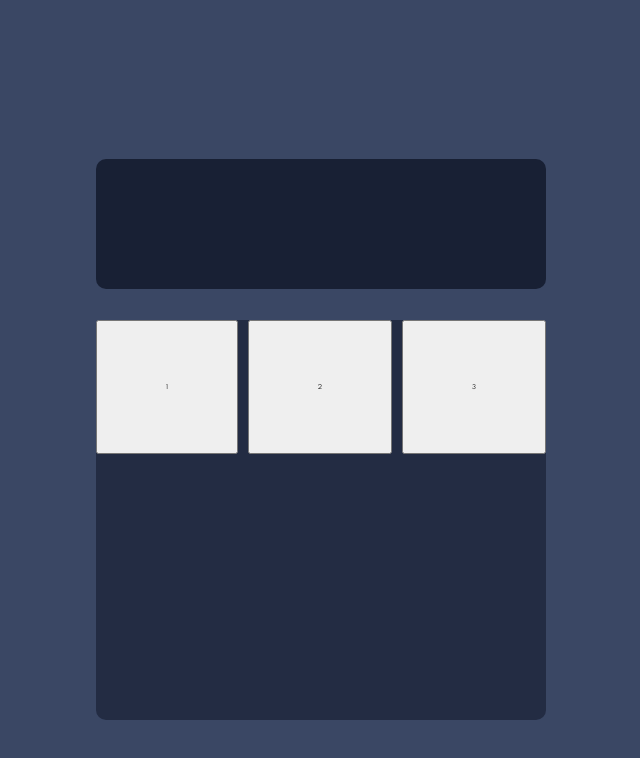
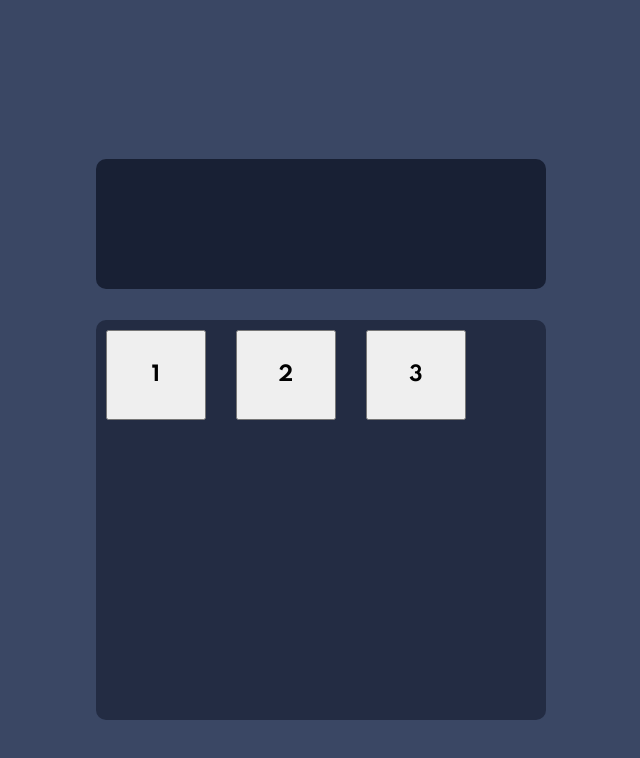
Before and after one commit to Xenovka/vue-calculator, a Vue app: page / in a window 1280 px wide. Shown: the top 758 px of the page, without its empty margins (319-959 px from the left). Built offline with nearby package versions, Linux system fonts and the light colour scheme.

Commit message:
button styling, but not finished yet

```diff
--- a/src/components/BaseCard.vue
+++ b/src/components/BaseCard.vue
@@ -27,8 +27,8 @@ export default {
 
 .grid-container {
   display: grid;
-  grid-template-columns: auto auto auto;
-  grid-gap: 1rem 1rem;
-  grid-template-rows: auto auto auto;
+  grid-template-columns: 10rem 10rem 10rem;
+  grid-template-rows: 10rem 10rem 10rem;
+  grid-column-gap: 3rem;
 }
 </style>
--- a/src/components/TheButton.vue
+++ b/src/components/TheButton.vue
@@ -1,5 +1,5 @@
 <template>
-  <button>{{ value }}</button>
+  <button class="btn btn-number">{{ value }}</button>
 </template>
 
 <script>
@@ -8,4 +8,12 @@ export default {
 };
 </script>
 
-<style scoped></style>
+<style scoped>
+.btn {
+  width: 10rem;
+  font-size: 2rem;
+  font-weight: 700;
+  padding: 2rem;
+  margin: 1rem 0 0 1rem;
+}
+</style>
```
